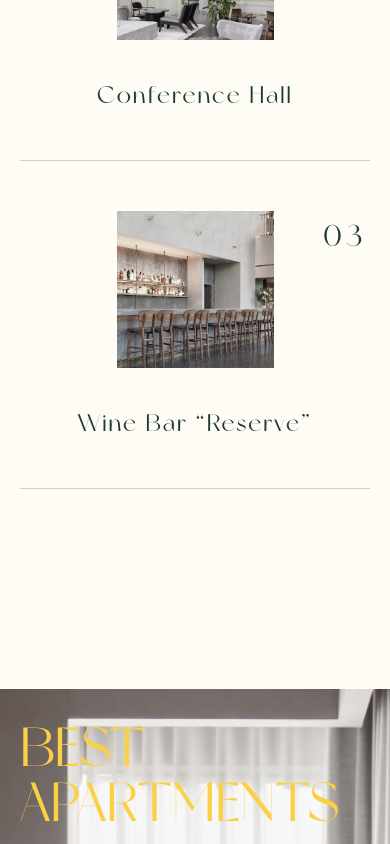
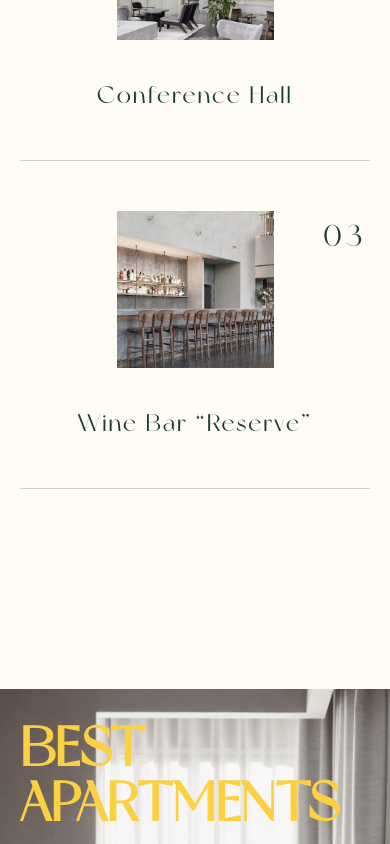
Before and after one commit to Basit46/Hotel-website, a React (Vite) app: page / in a window 390 px wide. Shown: the part 4760-5604 px from the top of the page. Built offline with nearby package versions, Linux system fonts and the light colour scheme.

Commit message:
update: mobile styling

```diff
--- a/src/components/Facility.tsx
+++ b/src/components/Facility.tsx
@@ -60,23 +60,30 @@ const Facility = ({ facility, index }: FacilityPropType) => {
       <div
         className={`${
           isOpen ? "h-auto" : "h-0"
-        } w-full flex justify-between overflow-hidden duration-300`}
+        } w-full  overflow-hidden duration-300`}
       >
-        <div className="pt-[30px] flex flex-col justify-end">
+        <img
+          className="md:hidden block w-full"
+          src={facility.img}
+          alt="Hotel Facility"
+        />
+
+        <div className="flex justify-between">
+          <div className="pt-[10px] md:pt-[30px] flex flex-col justify-start md:justify-end">
             <img
               onClick={() => setIsOpen(false)}
-            className="w-[105px] xl:w-fit h-fit rotate-[90deg] mb-[120px] cursor-pointer"
+              className="w-[70px] vsm:w-[105px] xl:w-fit h-fit rotate-[90deg] md:mb-[120px] cursor-pointer"
               src={roomBtn}
               alt="Room Button"
             />
           </div>
 
-        <div className="pt-[60px] w-[28%] xl:w-[30%] flex flex-col justify-between">
-          <p className="text-[50px] font-normal font-Miracle uppercase">
+          <div className="pt-0 md:pt-[60px] ml-[20px] md:ml-0 flex-1 md:flex-none md:w-[28%] xl:w-[30%] flex flex-col justify-between">
+            <p className="text-[30px] vsm:text-[50px] font-normal font-Miracle uppercase">
               0{index + 1}
             </p>
             <div className="">
-            <h1 className="mb-[30px] text-4xl font-Miracle capitalize tracking-wide">
+              <h1 className="mb-[10px] vsm:mb-[30px] text-[30px] vsm:text-4xl font-Miracle capitalize tracking-wide">
                 {facility.name}
               </h1>
               <p className="opacity-80 text-[13px] xl:text-lg leading-7">
@@ -86,10 +93,11 @@ const Facility = ({ facility, index }: FacilityPropType) => {
           </div>
 
           <img
-          className="w-[35%] 2xl:w-fit"
+            className="hidden md:block w-[35%] 2xl:w-fit"
             src={facility.img}
             alt="Hotel Facility"
           />
+        </div>
       </div>
     </div>
   );
--- a/src/components/MusicPlayer.tsx
+++ b/src/components/MusicPlayer.tsx
@@ -53,7 +53,7 @@ const MusicPlayer = () => {
 
       <div
         className={`${
-          isOpen ? "w-[300px] pl-[20px]" : "w-0"
+          isOpen ? "w-[70vw] vsm:w-[300px] pl-[10px] vsm:pl-[20px]" : "w-0"
         } duration-500 overflow-hidden flex flex-col items-center `}
       >
         <div className="w-full whitespace-nowrap mb-[4px] pb-[2px] border-b border-b-gray-600 flex justify-center gap-[5px] font-Miracle">
--- a/src/data/songs.ts
+++ b/src/data/songs.ts
@@ -20,7 +20,7 @@ export const songs = [
     song: bnxn,
   },
   {
-    singer: "Peacocks Guiter Band",
+    singer: "Peacocks Band",
     title: "Eddie Quansa",
     song: peacocks,
   },
--- a/src/index.css
+++ b/src/index.css
@@ -29,7 +29,7 @@ body {
   }
 
   .galllery-section h1 {
-    @apply font-Miracle text-[100px] hover:text-white duration-200 whitespace-nowrap;
+    @apply font-Miracle text-[40px]  sm:text-[80px] md:text-[100px] hover:text-white duration-200 whitespace-nowrap;
     color: rgba(255, 252, 246, 0.12);
   }
 
--- a/src/sections/Best.tsx
+++ b/src/sections/Best.tsx
@@ -4,7 +4,7 @@ import line from "../assets/lineVector.png";
 const Best = () => {
   return (
     <section className="relative w-full h-full">
-      <div className="h-[900px] sm:h-fit">
+      <div className="h-[700px] sm:h-fit">
         <img
           className="h-full w-full sm:h-fit sm:w-fit object-cover sm:object-contain"
           src={bg}
@@ -12,7 +12,7 @@ const Best = () => {
         />
       </div>
       <div className="absolute top-0 left-0 w-full h-full px-[20px] xl:px-[60px] pt-[30px] xl:pt-[100px] flex flex-col justify-between sm:block">
-        <div className="md:mb-[100px] text-yellow text-[55px] sm:text-[70px] xmd:text-[100px] xl:text-[125px] font-Miracle uppercase leading-[1] xl:leading-[105px]">
+        <div className="md:mb-[100px] font-bold md:font-normal text-yellow text-[55px] sm:text-[70px] xmd:text-[100px] xl:text-[125px] font-Miracle uppercase leading-[1] xl:leading-[105px]">
           Best
           <br />
           apartments
--- a/src/sections/Footer.tsx
+++ b/src/sections/Footer.tsx
@@ -13,24 +13,24 @@ const Footer = ({ whiteBg }: FooterPropType) => {
     <footer
       className={`${
         whiteBg ? "bg-white text-green" : "bg-green text-white"
-      } relative w-full h-fit px-[20px] xl:px-[60px] pt-[200px]`}
+      } relative w-full h-fit px-[20px] xl:px-[60px] pt-[100px] sm:pt-[200px]`}
     >
       <p
         className={`${
           !whiteBg && "text-right"
-        } text-[38px] xl:text-[40px]  leading-[50px]`}
+        } text-[20px] vsm:text-[38px] xl:text-[40px]  leading-[50px]`}
       >
         +38 032 297 50 20
       </p>
       <p
         className={`${
-          whiteBg && "ml-auto mr-[110px] xl:mr-[200px]"
-        } mt-[80px] w-60 text-lg uppercase`}
+          whiteBg && "ml-auto w-fit vsm:mr-[110px] xl:mr-[200px]"
+        }  mt-[70px] vsm:mt-[80px] w-60 text-lg uppercase`}
       >
-        8 Lystopadovoho Chynu,Lviv
+        8 Lystopadovoho <br /> Chynu,Lviv
       </p>
 
-      <div className="relative mt-[150px] flex gap-[70px]">
+      <div className="relative mt-[70px] sm:mt-[150px] flex gap-[70px]">
         <div className="h-fit flex gap-[40px]">
           <h1 className="relative whitespace-nowrap z-[1] h-fit text-[84px] vsm:text-[100px] md:text-[150px] xl:text-[200px] font-Miracle uppercase leading-[200px]">
             Get in
@@ -42,7 +42,7 @@ const Footer = ({ whiteBg }: FooterPropType) => {
           />
         </div>
         <img
-          className="absolute top-[230px] right-[20px] md:static w-[233px] xl:w-fit"
+          className="absolute top-[210px] vsm:top-[230px] right-[20px] md:static w-[151px] vsm:w-[233px] xl:w-fit"
           src={hotelImg}
           alt="hotel room"
         />
@@ -75,7 +75,7 @@ const Footer = ({ whiteBg }: FooterPropType) => {
 
       <div
         id="contact"
-        className="py-[100px] border-t border-t-[#313F38] border-opacity-[0.24] flex gap-[50px] md:gap-0 flex-col md:flex-row justify-between"
+        className="mt-[100px] vsm:mt-0 py-[50px] pb-[100px] vsm:py-[100px] border-t border-t-[#313F38] border-opacity-[0.24] flex gap-[50px] md:gap-0 flex-col md:flex-row justify-between"
       >
         <div>
           <h1 className="text-[26px] uppercase">
--- a/src/sections/Gallery.tsx
+++ b/src/sections/Gallery.tsx
@@ -10,8 +10,8 @@ const Gallery = () => {
     <section className="galllery-section w-full pt-[100px] xl:pt-[200px] pb-[100px]">
       <img className="mx-auto mb-[20px]" src={stamp} alt="stamp" />
 
-      <div className="text-center text-amber-300 text-[60px] vsm:text-[70px] md:text-[100px] 2xl:text-[125px] font-Miracle uppercase leading-[105px]">
-        our Gallery
+      <div className="text-center text-amber-300 text-[60px] vsm:text-[70px] md:text-[100px] 2xl:text-[125px] font-Miracle uppercase leading-[1.1]">
+        our <br className="sm:hidden" /> Gallery
       </div>
 
       <div className="w-full mt-[30px] xl:mt-[60px] flex justify-center md:justify-between">
@@ -20,7 +20,7 @@ const Gallery = () => {
           src={img1}
           alt="hotel"
         />
-        <div className="w-[80%] md:w-[36%] text-[13px] xl:text-base opacity-80 text-center leading-[1.2] xl:leading-7">
+        <div className="w-[90%] vsm:w-[80%] md:w-[36%] text-[13px] xl:text-base opacity-80 text-center leading-[1.2] xl:leading-7">
           Explore our spacious rooms with the gorgeous view to the historical
           part of the city. Each room has an exclusive interior design decorated
           with modern art pieces that will make your stay unforgettable.
@@ -34,9 +34,9 @@ const Gallery = () => {
           src={img3}
           alt="hotel"
         />
-        <div className="w-[45%] flex flex-col justify-start gap-[30px] xl:gap-[70px]">
+        <div className="w-full vsm:w-[45%] flex flex-col justify-start gap-[30px] xl:gap-[70px]">
           <img className="w-full h-fit" src={img4} alt="hotel" />
-          <div className="flex gap-[10px] xl:gap-[30px] items-center ">
+          <div className="flex gap-[10px] xl:gap-[30px] justify-center sm:justify-start items-center ">
             <svg
               className="w-[50px] h-[50px]"
               width="167"
```
Lines whose indentation alone changed are shown as unchanged.
